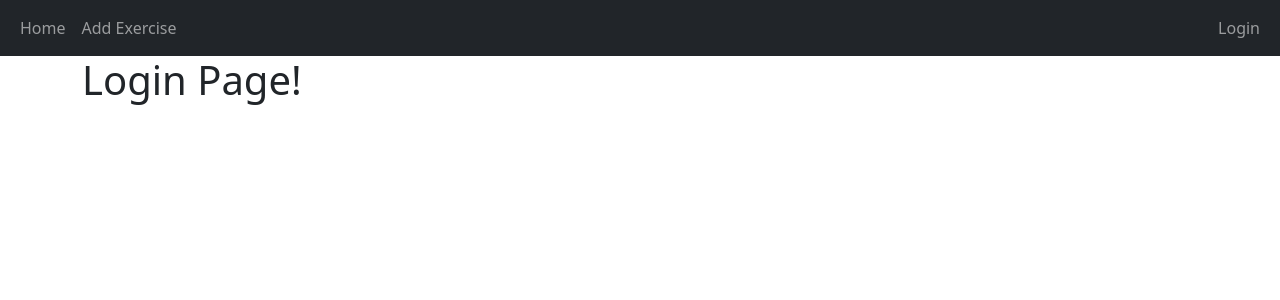
After one commit to KanavBal/Personal_Projects, a Django app: template web_based_workout_tracker/tracker/templates/tracker/user.html in a window 1280 px wide. The commit adds this page. Shown: the top 300 px of the page. Run offline with Django 5.2, Linux system fonts and the light colour scheme; the template is opened without the code that fills it, so the values that code supplies are empty; some libraries are stand-ins or nearby versions.

Commit message:
Started adding authenthication, and adding users.

```diff
--- a/web_based_workout_tracker/tracker/templates/tracker/index.html
+++ b/web_based_workout_tracker/tracker/templates/tracker/index.html
@@ -14,6 +14,7 @@
             <a href="{%url 'tracker:new_exercise'%}"><button>Load new exercise</button></a>
             <a href="{%url 'tracker:new_workout'%}"><button>Create new workout log</button></a>
             <a href="{%url 'tracker:view_workout'%}"><button>Se workout history</button></a>
+            <a href="{%url 'tracker:login'%}"><button>Log in!</button></a>
         </div>
 
 
--- a/web_based_workout_tracker/tracker/templates/tracker/new_workout.html
+++ b/web_based_workout_tracker/tracker/templates/tracker/new_workout.html
@@ -14,7 +14,7 @@
             <div class="date_wrap">
                 <div class="date_field">
                     <h2>Date of workout:</h2>
-                    <input type="date" id="date" required>
+                    <input name="date" type="date" id="date" required>
                 </div>
             </div>
 
--- /dev/null
+++ b/web_based_workout_tracker/tracker/templates/tracker/user.html
@@ -0,0 +1,34 @@
+<!DOCTYPE html>
+<html lang="en">
+<head>
+    <title>Log in</title>
+    <link href="https://cdn.jsdelivr.net/npm/bootstrap@6.0.0-alpha.1/dist/css/bootstrap.min.css" rel="stylesheet" integrity="sha384-B/GM4XqrwHnWXNOWMbloTmrYXZg10cakYGmpfsR/bbzQ6JAJI4ihuyADKLnBgrCe" crossorigin="anonymous">
+</head>
+<body>
+    <nav class="navbar navbar-expand-lg navbar-dark bg-dark">
+        <div class="container-fluid">
+            <div>
+                <ul class="navbar-nav">
+                    <li class="nav-item">
+                        <a class="nav-link" href="/home">Home</a>
+                    </li>
+                    <li class="nav-item">
+                        <a class="nav-link" href="/add_exercise">Add Exercise</a>
+                    </li>
+                </ul>
+            </div>
+            <div>
+                <ul class="navbar-nav">
+                    <li class="nav-item">
+                        <a class="nav-link" href="/login">Login</a>
+                    </li>
+                </ul>
+            </div>
+        </div>
+    </nav>
+    <div class="container">
+        <h1>Login Page!</h1>
+    </div>
+    <script type="module" src="https://cdn.jsdelivr.net/npm/bootstrap@6.0.0-alpha.1/dist/js/bootstrap.bundle.min.js" integrity="sha384-1a/pXj49ZQ1aHEmrJ+gMw1otqoVsYwlEnlD8mIfY2TV03r20Y0CN7uqx1tQogjPL" crossorigin="anonymous"></script>
+</body>
+</html>
--- a/web_based_workout_tracker/tracker/urls.py
+++ b/web_based_workout_tracker/tracker/urls.py
@@ -1,5 +1,7 @@
-from django.urls import path
+from django.urls import path, include
 from . import views
+from django.contrib.auth import views as auth_views
+
 
 app_name = "tracker"
 
@@ -7,5 +9,7 @@ urlpatterns = [
     path("", views.index, name="index"),
     path("new_exercise", views.add_exercise, name="new_exercise"),
     path("workout", views.add_workout, name="new_workout"),
-    path("view_workout", views.view_workout, name="view_workout")
+    path("view_workout", views.view_workout, name="view_workout"),
+    path('', include("django.contrib.auth.urls")),
+    path("login/", auth_views.LoginView.as_view(template_name="registration/login.html"),name="login"),
 ]
--- a/web_based_workout_tracker/tracker/views.py
+++ b/web_based_workout_tracker/tracker/views.py
@@ -55,3 +55,6 @@ def view_workout(request):
     return render(request,"tracker/view_workout.html", {
         "workouts": data
     })
+
+def login(request):
+    return render(request, "registration/login.html")
--- a/web_based_workout_tracker/web_based_workout_tracker/settings.py
+++ b/web_based_workout_tracker/web_based_workout_tracker/settings.py
@@ -32,6 +32,8 @@ ALLOWED_HOSTS = []
 
 INSTALLED_APPS = [
     'tracker',
+    "crispy_forms",
+    "crispy_bootstrap5",
     'django.contrib.admin',
     'django.contrib.auth',
     'django.contrib.contenttypes',
@@ -39,6 +41,9 @@ INSTALLED_APPS = [
     'django.contrib.messages',
     'django.contrib.staticfiles',
 ]
+
+CRISPY_ALLOWED_TEMPLATE_PACKS = "bootstrap5"
+CRISPY_TEMPLATE_PACK = "bootstrap5"
 
 MIDDLEWARE = [
     'django.middleware.security.SecurityMiddleware',
```
Also changed, not shown: web_based_workout_tracker/tracker/templates/registration/login.html (added, +44 -0 lines), web_based_workout_tracker/db.sqlite3.
